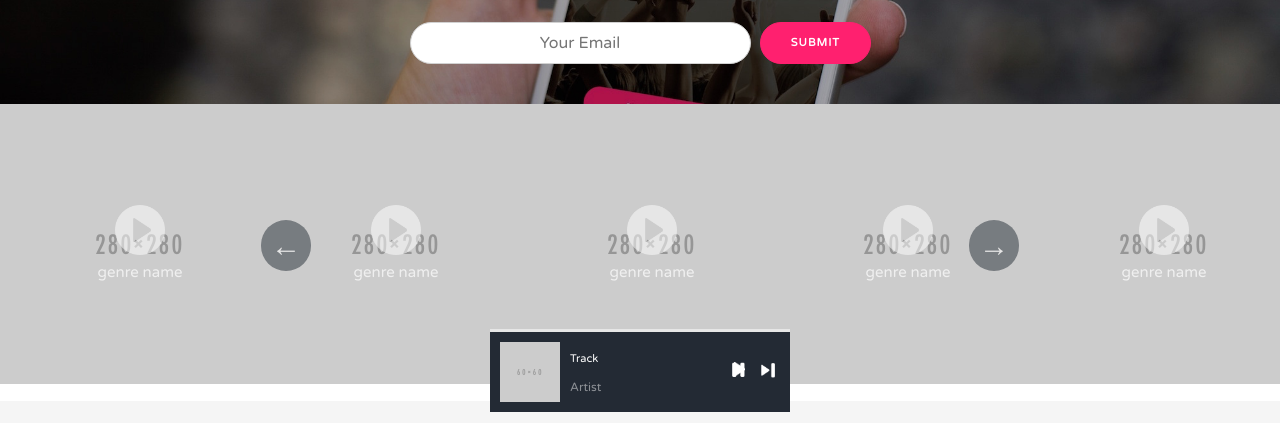
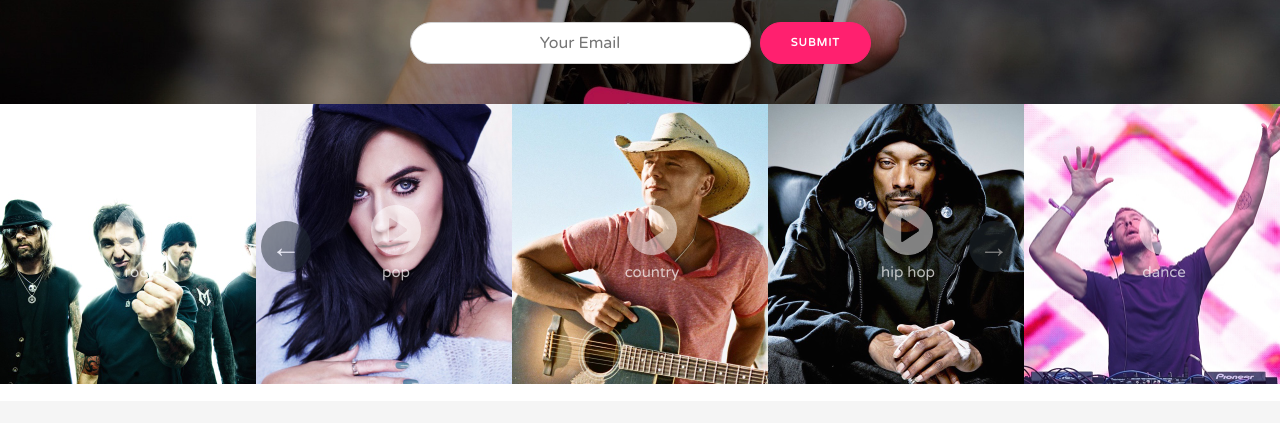
Before and after one commit to rayning0/www, a website: page index.html in a window 1280 px wide. Shown: the part 388-811 px from the top of the page. Drawn offline with nearby package versions, Linux system fonts and the light colour scheme.

Commit message:
Add homepage genre images

```diff
--- a/index.html
+++ b/index.html
@@ -19,6 +19,9 @@
   <link rel="stylesheet" href="bower_components/owlcar/owl-carousel/owl.theme.css">
 
   <link rel="icon" type="image/png" href="images/favicon.png" />
+
+  <script type="text/javascript" src="/javascript/soundmanager2-jsmin.js"></script>
+  <script type="text/javascript" src="/javascript/app-build.js"></script>
 
 </head>
 <body id="home">
@@ -80,39 +83,34 @@
   <div class="album-carousel u-full-width">
     <ul class="owl-carousel">
       <li>
-        <img src="images/280px.png" alt=""/>
+        <img src="images/stations/rock.jpg" alt="" width="280"/>
         <img src="images/icon_default_play@2x.png" class="play-btn"/>
-        <span class="genre">genre name</span>
+        <span class="genre">rock</span>
       </li>
       <li>
-        <img src="images/280px.png" alt=""/>
+        <img src="images/stations/pop.jpg" alt="" width="280"/>
         <img src="images/icon_default_play@2x.png" class="play-btn"/>
-        <span class="genre">genre name</span>
+        <span class="genre">pop</span>
       </li>
       <li>
-        <img src="images/280px.png" alt=""/>
+        <img src="images/stations/country.jpg" alt="" width="280"/>
         <img src="images/icon_default_play@2x.png" class="play-btn"/>
-        <span class="genre">genre name</span>
+        <span class="genre">country</span>
       </li>
       <li>
-        <img src="images/280px.png" alt=""/>
+        <img src="images/stations/hip-hop.jpg" alt="" width="280"/>
         <img src="images/icon_default_play@2x.png" class="play-btn"/>
-        <span class="genre">genre name</span>
+        <span class="genre">hip hop</span>
       </li>
       <li>
-        <img src="images/280px.png" alt=""/>
+        <img src="images/stations/dance.jpg" alt="" width="280"/>
         <img src="images/icon_default_play@2x.png" class="play-btn"/>
-        <span class="genre">genre name</span>
+        <span class="genre">dance</span>
       </li>
       <li>
-        <img src="images/280px.png" alt=""/>
+        <img src="images/stations/alternative.jpg" alt="" width="280"/>
         <img src="images/icon_default_play@2x.png" class="play-btn"/>
-        <span class="genre">genre name</span>
-      </li>
-      <li>
-        <img src="images/280px.png" alt=""/>
-        <img src="images/icon_default_play@2x.png" class="play-btn"/>
-        <span class="genre">genre name</span>
+        <span class="genre">alternative</span>
       </li>
     </ul>
   </div>
```
Also changed, not shown: images/stations/alternative.jpg (added), images/stations/country.jpg (added), images/stations/dance.jpg (added), images/stations/hip-hop.jpg (added), images/stations/pop.jpg (added), images/stations/rock.jpg (added).
